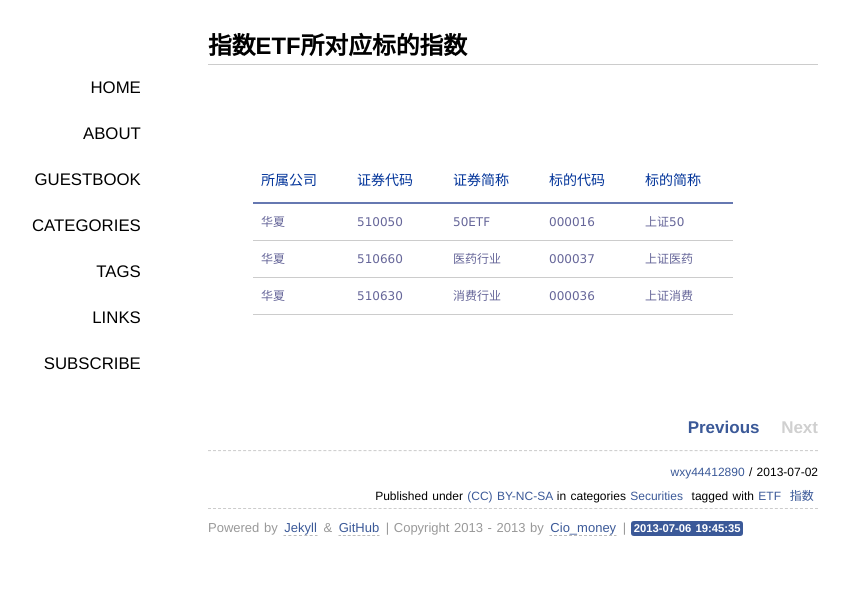
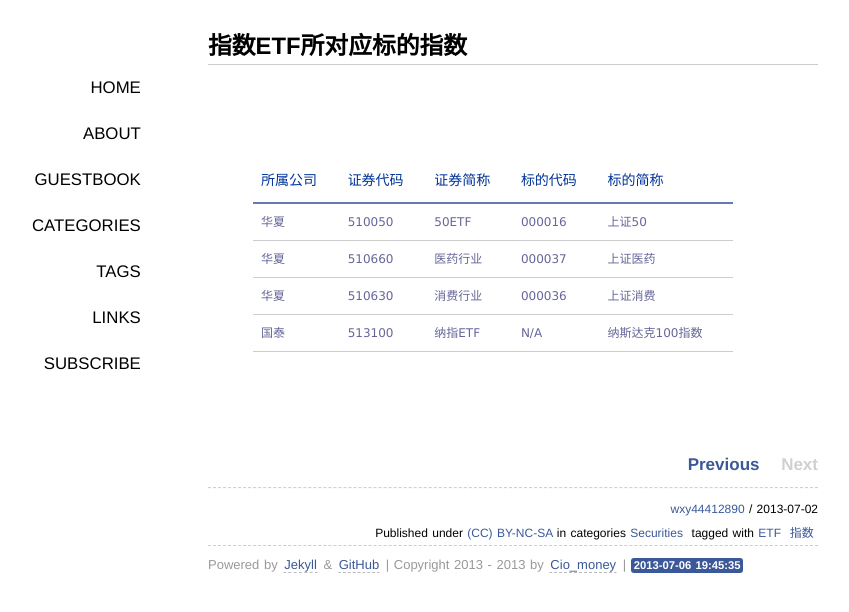
Before and after one commit to wxy44412890/wxy44412890.github.com, a Jekyll site: the page built from _posts/2013-07-02-zhi-shu-etf.md, in a window 1280 px wide. Shown: the top 612 px of the page, without its empty margins (127-976 px from the left). Built offline with Jekyll 4.4.1, drawn with Linux system fonts in a browser that asks for light colours; some web fonts are replaced; Markdown is read by kramdown in place of the engine named in the settings; comment, search, counter and statistics services are not loaded.

Commit message:
(1)ETF中添加纳指ETF; (2)增加笔记模块

```diff
--- a/_posts/2013-07-02-zhi-shu-etf.md
+++ b/_posts/2013-07-02-zhi-shu-etf.md
@@ -40,5 +40,12 @@ tags: [ETF, 指数]
 			<td>000036</td>
 			<td>上证消费</td>
 		</tr>
+		<tr>
+			<td>国泰</td>
+			<td>513100</td>
+			<td>纳指ETF</td>
+			<td>N/A</td>
+			<td>纳斯达克100指数</td>
+		</tr>
 	</tbody>
 </table>
```
Also changed, not shown: guestbook/index.md (+5 -2 lines).
